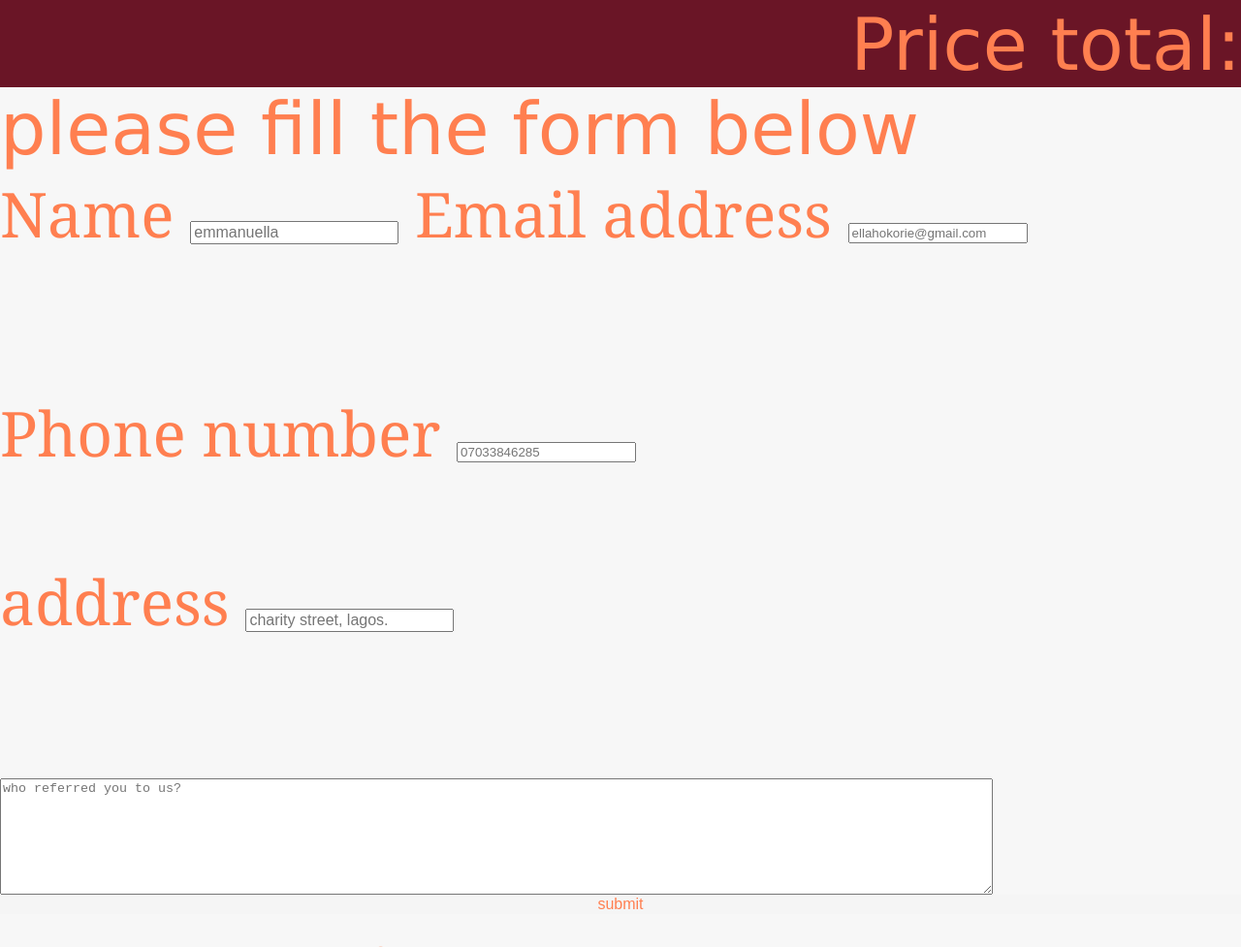
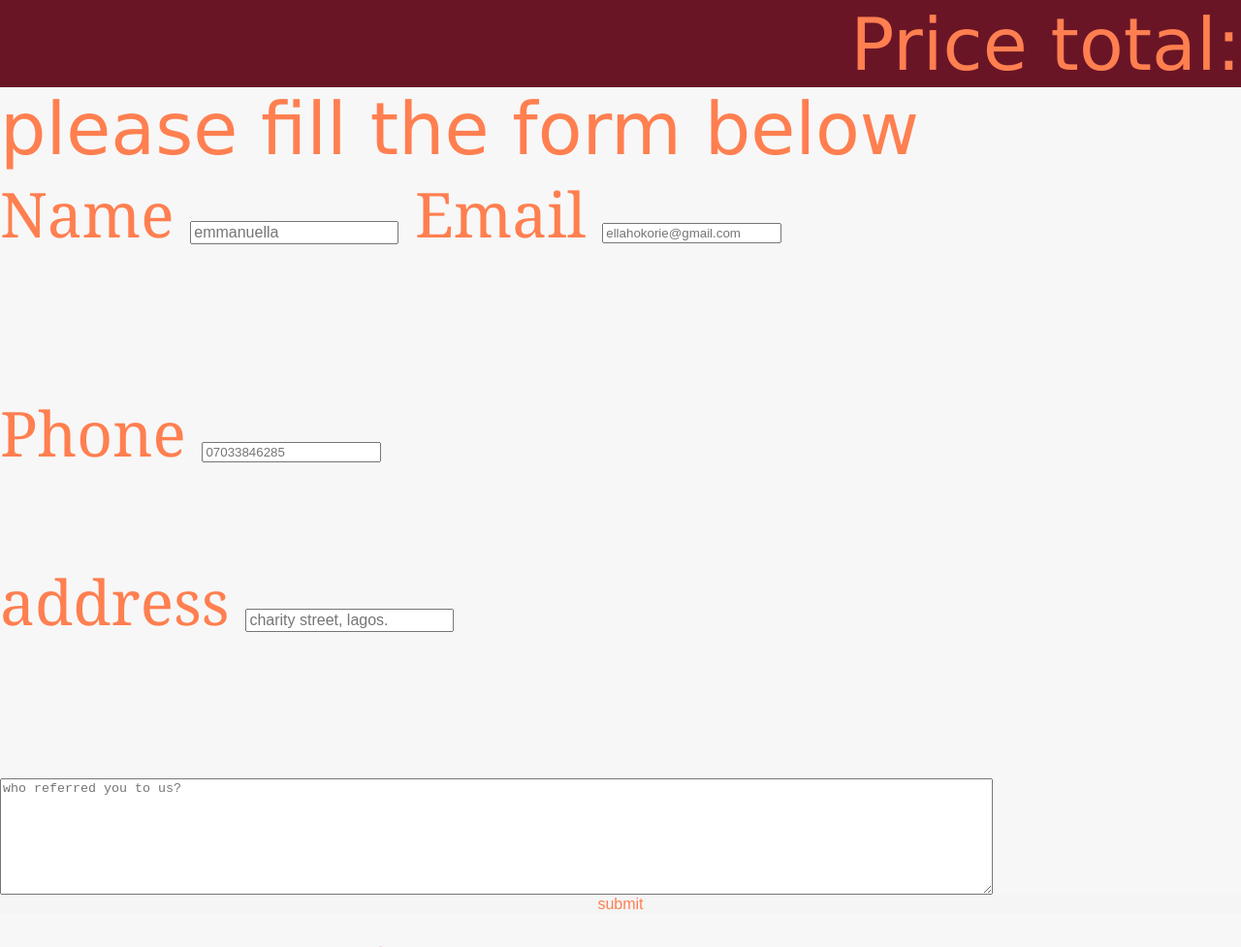
Before and after one commit to okorie2/filterr, a plain HTML site: page index.html in a window 1280 px wide. Shown: the part 2963-3940 px from the top of the page at 97% size. Drawn offline with Linux system fonts and the light colour scheme.

Commit message:
editeddd

```diff
--- a/index.html
+++ b/index.html
@@ -91,10 +91,10 @@
                     <label>Name</label>
                     <input type="text" placeholder="emmanuella">
 
-                    <label>Email address</label>
+                    <label>Email</label>
                     <input type="email"  placeholder="ellahokorie@gmail.com">
                     <br><br>
-                    <label>Phone number</label>
+                    <label>Phone </label>
                     <input type="tel" placeholder="07033846285">
                     <br><br>
                     <label>address</label>
```
